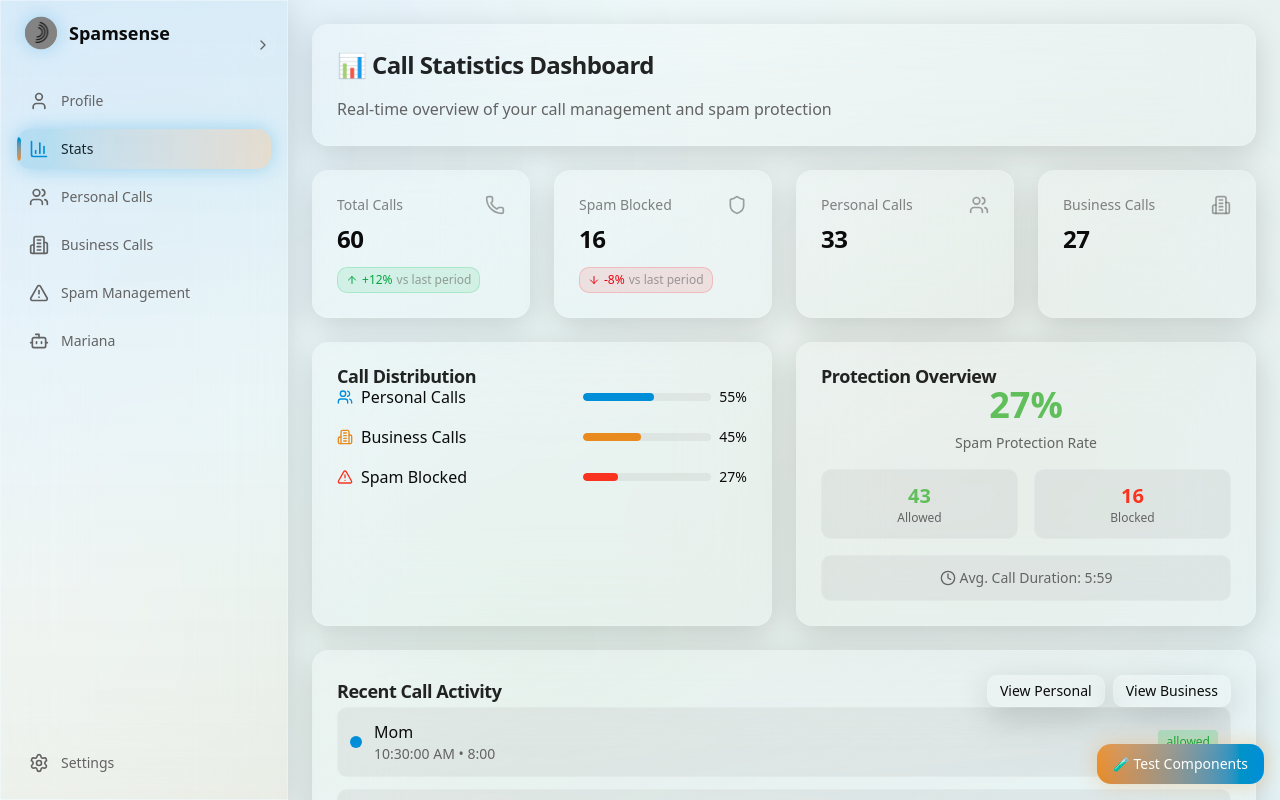
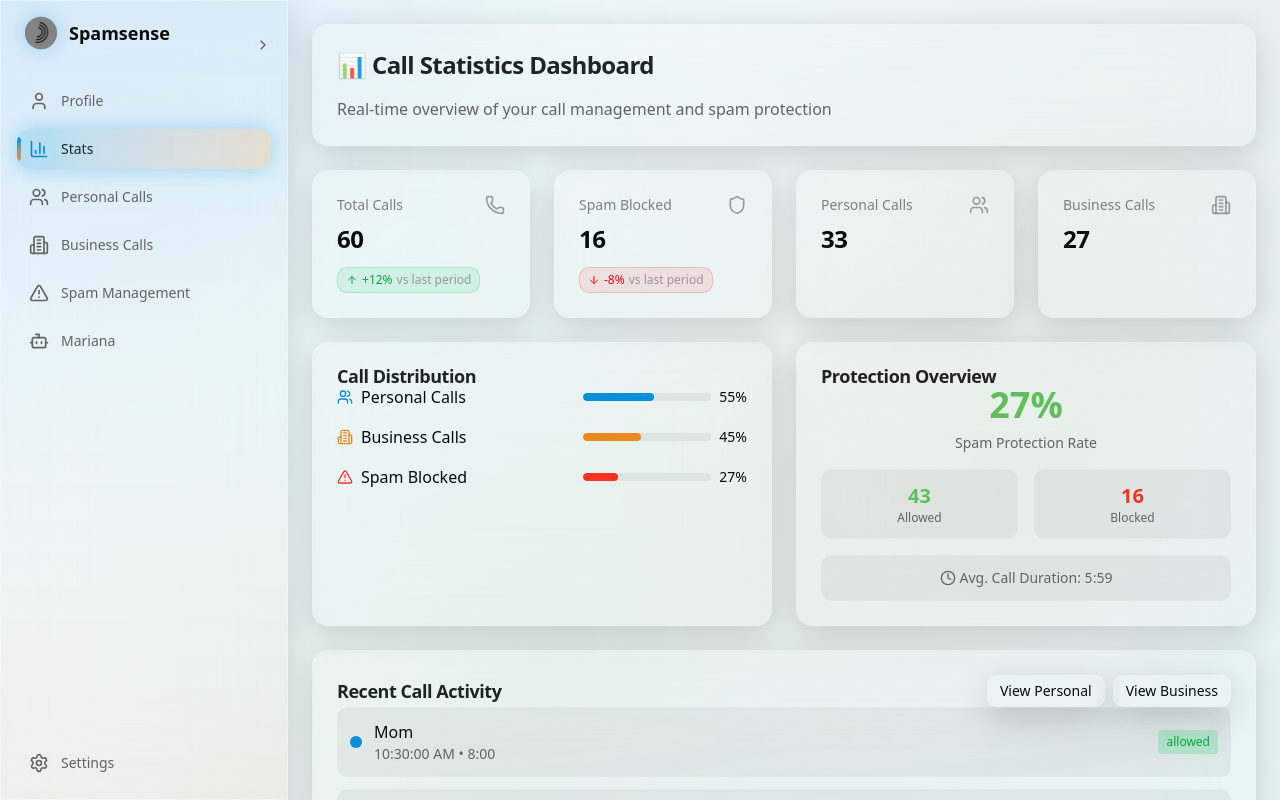
Before and after one commit to enkhbold470/spamsense, a Next.js app: page / in a window 1280 px wide. Shown: the top 800 px of the page. Built offline with nearby package versions, Linux system fonts and the light colour scheme.

Commit message:
Comment out the Test Components link in StatsPage for future reference; no functional changes made.

```diff
--- a/app/page.tsx
+++ b/app/page.tsx
@@ -232,13 +232,13 @@ export default function StatsPage() {
             </GlassCard>
 
             {/* Test Route Access */}
-            <div className="fixed bottom-4 right-4 z-50">
+            {/* <div className="fixed bottom-4 right-4 z-50">
               <Link href="/test">
                 <GlassButton variant="energy" className="shadow-lg">
                   🧪 Test Components
                 </GlassButton>
               </Link>
-            </div>
+            </div> */}
           </div>
         </div>
       </div>
```
